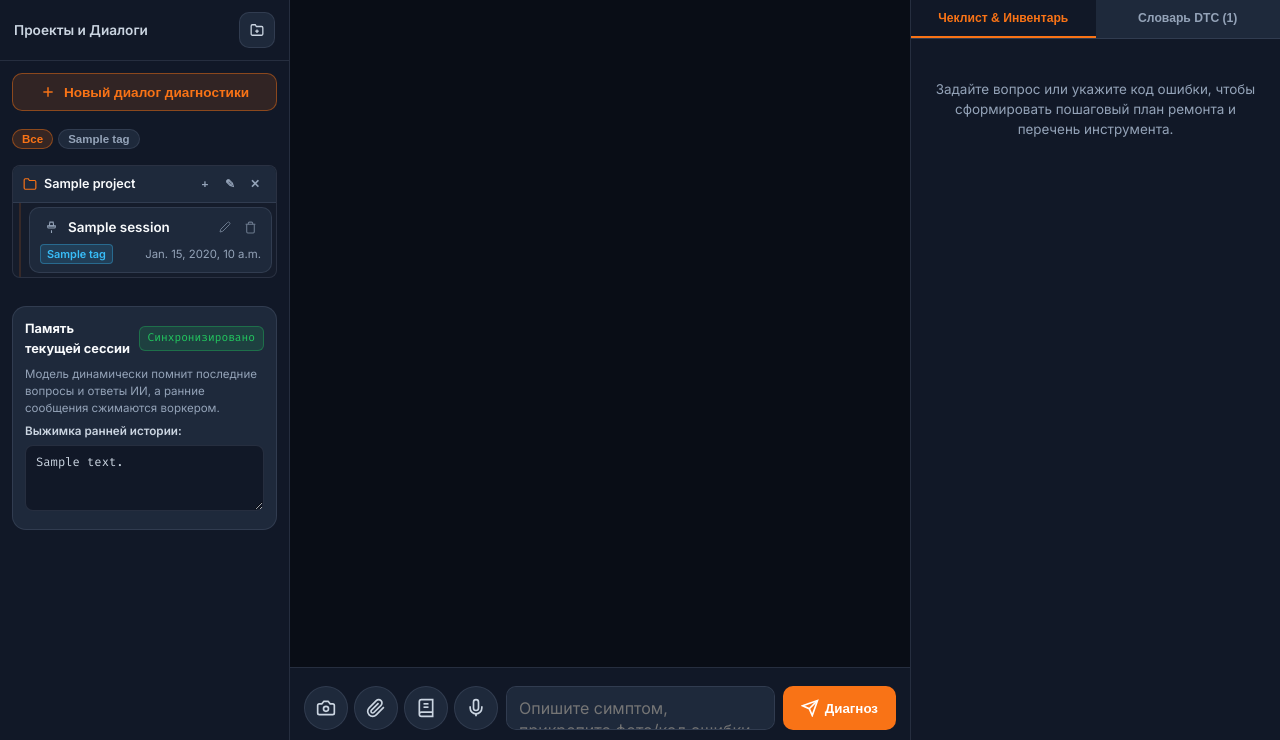
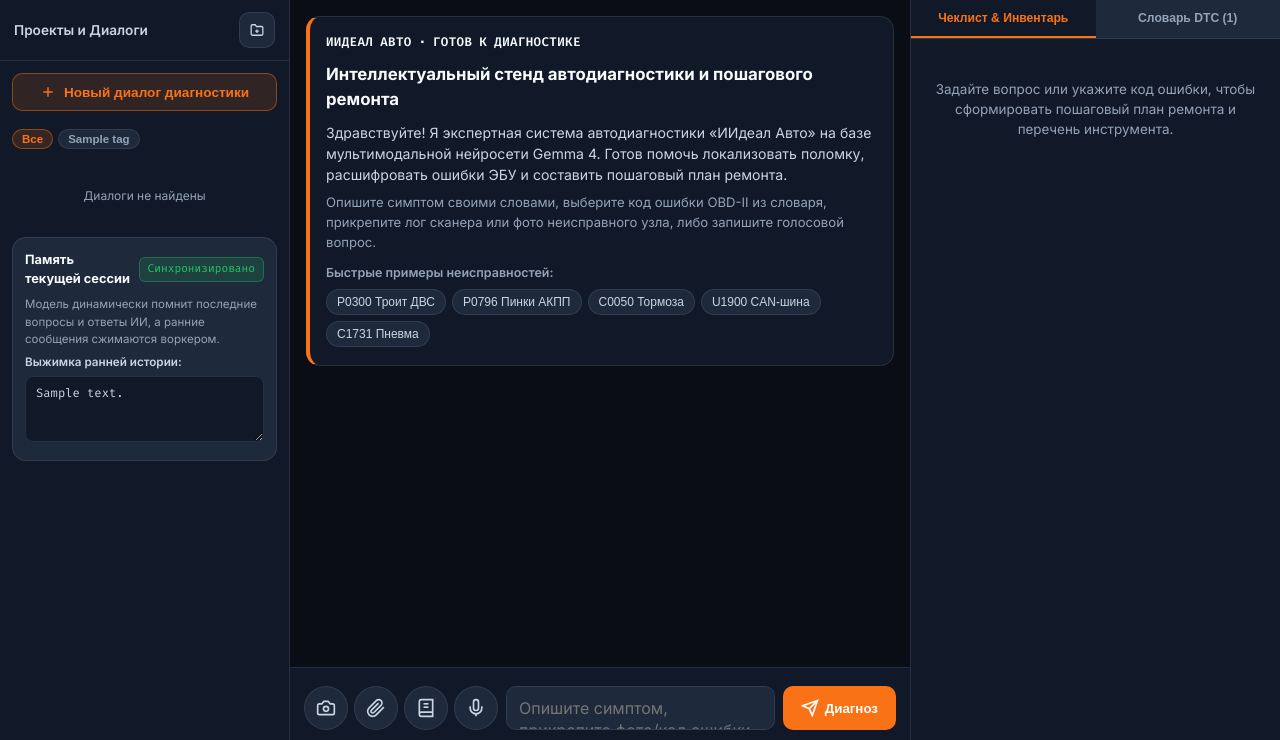
Before and after one commit to 11Maximus11/ExpertSystem_auto_diag, a Django app: template templates/diagnostics/index.html in a window 1280 px wide. Shown: the part 60-800 px from the top of the page. Run offline with Django 5.2, Linux system fonts and the light colour scheme; tables that the repository leaves empty hold one stand-in row (values such as "Sample post"); the template is opened without the code that fills it: values that come from a table or form of the project are taken from there, most other values are stand-ins (such as "Sample title", 1, 10 or a date in 2020).

Commit message:
Исправление динамического отображения новых чатов в проектах и вывод приветственного сообщения эксперта

```diff
--- a/diagnostics/views.py
+++ b/diagnostics/views.py
@@ -432,7 +432,7 @@
             tag=tag,
         )
         res = demo_sess.to_dict()
-        res["project_id"] = int(project_id) if (project_id and str(project_id).isdigit()) else None
+        res["project_id"] = int(project_id) if (project_id and str(project_id).isdigit()) else (project_id or None)
         res["is_demo"] = True
         return JsonResponse(res, status=201)
 
--- a/static/js/app.js
+++ b/static/js/app.js
@@ -718,6 +718,21 @@
     }
   }
 
+  function bindWelcomeChips(feed) {
+    if (!feed) return;
+    feed.querySelectorAll('.chip-scenario').forEach((btn) => {
+      btn.onclick = () => {
+        const q = btn.dataset.quickQuery;
+        const code = btn.dataset.quickCode;
+        if (code && !state.stagedCodes.includes(code)) {
+          state.stagedCodes.push(code);
+          renderStagingBar();
+        }
+        sendDiagnosticQuery(q);
+      };
+    });
+  }
+
   function renderEmptyState(feed) {
     if (!feed) return;
     feed.innerHTML = `
@@ -728,9 +743,11 @@
         <div class="diagnosis-verdict-title">
           <span>Интеллектуальный стенд автодиагностики и пошагового ремонта</span>
         </div>
-        <p style="font-size:0.88rem; color:var(--text-secondary); margin-bottom: 12px;">
-          Опишите симптом своими словами, выберите код ошибки OBD-II из словаря БД, прикрепите лог сканера,
-          запишите голосовой вопрос или сфотографируйте неисправный узел прямо через встроенную камеру / очки AR и VR.
+        <p style="font-size:0.88rem; color:var(--text-secondary); margin-bottom: 8px;">
+          Здравствуйте! Я экспертная система автодиагностики «ИИдеал Авто» на базе мультимодальной нейросети Gemma 4. Готов помочь локализовать поломку, расшифровать ошибки ЭБУ и составить пошаговый план ремонта.
+        </p>
+        <p style="font-size:0.82rem; color:var(--text-muted); margin-bottom: 12px;">
+          Опишите симптом своими словами, выберите код ошибки OBD-II из словаря, прикрепите лог сканера или фото неисправного узла, либо запишите голосовой вопрос.
         </p>
         <div style="font-size:0.78rem; font-weight:600; color:var(--text-muted); margin-bottom:6px;">Быстрые примеры неисправностей:</div>
         <div class="quick-scenarios" style="display:flex; flex-wrap:wrap; gap:6px;">
@@ -743,18 +760,7 @@
       </div>
     `;
 
-    feed.querySelectorAll('.chip-scenario').forEach((btn) => {
-      btn.addEventListener('click', () => {
-        const q = btn.dataset.quickQuery;
-        const code = btn.dataset.quickCode;
-        if (code && !state.stagedCodes.includes(code)) {
-          state.stagedCodes.push(code);
-          renderStagingBar();
-        }
-        sendDiagnosticQuery(q);
-      });
-    });
-
+    bindWelcomeChips(feed);
     updateSelectionToolbar();
   }
 
@@ -980,7 +986,16 @@
     if (arFeed) {
       arFeed.innerHTML = '';
       if (!messages || !messages.length) {
-        arFeed.innerHTML = '<div style="color:var(--text-secondary);font-size:0.85rem;">Диалог пуст. Введите вопрос или отправьте голосовой запрос/снимок узла.</div>';
+        arFeed.innerHTML = `
+          <div class="msg-card msg-assistant" data-welcome-placeholder="1">
+            <div class="msg-header">
+              <span class="msg-role-badge">AR/VR ПОМОЩНИК • ГОТОВ</span>
+            </div>
+            <p style="font-size:0.85rem; color:var(--text-secondary); margin:0;">
+              Здравствуйте! Наведите визир на узел автомобиля, сделайте снимок или задайте голосовой вопрос.
+            </p>
+          </div>
+        `;
       } else {
         messages.forEach((m) => {
           arFeed.appendChild(renderMessageElement(m));
@@ -1855,12 +1870,173 @@
     }
   }
 
+  // =========================================================================
+  // Рендеринг и обновление древовидной структуры проектов и сессий
+  // =========================================================================
+  function renderSessionItemHtml(s) {
+    const isCur = String(s.id) === String(state.currentSessionId);
+    const isPinned = Boolean(s.is_pinned);
+    return `
+      <div class="session-item clickable ${isCur ? 'active' : ''} ${isPinned ? 'pinned' : ''}" data-session-id="${s.id}">
+        <div class="session-row-main">
+          <button type="button" class="btn-pin-session ${isPinned ? 'active' : ''}" data-pin-session="${s.id}" title="${isPinned ? 'Открепить диалог' : 'Закрепить диалог'}">
+            <svg width="13" height="13" viewBox="0 0 24 24" fill="${isPinned ? 'currentColor' : 'none'}" stroke="currentColor" stroke-width="2">
+              <path d="M12 17v5"/><path d="M9 2h6l1 7H8l1-7z"/><path d="M5 9h14v2a2 2 0 0 1-2 2H7a2 2 0 0 1-2-2V9z"/>
+            </svg>
+          </button>
+          <span class="session-item-title" title="${escapeHtml(s.title || 'Новый диалог')}">${escapeHtml(s.title || 'Новый диалог')}</span>
+          <div class="session-item-actions">
+            <button type="button" class="btn-rename-session" data-rename-session="${s.id}" data-current-title="${escapeHtml(s.title || '')}" title="Переименовать диалог">
+              <svg width="12" height="12" viewBox="0 0 24 24" fill="none" stroke="currentColor" stroke-width="2">
+                <path d="M17 3a2.828 2.828 0 1 1 4 4L7.5 20.5 2 22l1.5-5.5L17 3z"/>
+              </svg>
+            </button>
+            <button type="button" class="btn-delete-session" data-delete-session="${s.id}" title="Удалить диалог" aria-label="Удалить диалог">
+              <svg width="13" height="13" viewBox="0 0 24 24" fill="none" stroke="currentColor" stroke-width="2">
+                <polyline points="3 6 5 6 21 6"/><path d="M19 6v14a2 2 0 0 1-2 2H7a2 2 0 0 1-2-2V6m3 0V4a2 2 0 0 1 2-2h4a2 2 0 0 1 2 2v2"/>
+              </svg>
+            </button>
+          </div>
+        </div>
+        <div class="session-row-sub">
+          ${
+            s.tag
+              ? `<span class="session-tag-badge" data-set-tag-session="${s.id}" data-current-tag="${escapeHtml(s.tag)}">${escapeHtml(s.tag)}</span>`
+              : `<button type="button" class="btn-set-tag" data-set-tag-session="${s.id}" title="Назначить тег">+ тег</button>`
+          }
+          <span class="session-sub-meta">${escapeHtml(s.updated_at || '')}</span>
+        </div>
+      </div>
+    `;
+  }
+
+  async function refreshSidebarProjects(tagFilter) {
+    if (tagFilter !== undefined) state.activeTag = tagFilter;
+    const projectsTreeEl = el('sidebarProjectsList');
+    const unassignedListEl = el('sessionsList');
+    const arSelectEl = el('arSessionSelect');
+
+    let projects = [];
+    let sessions = [];
+
+    if (state.isDemo) {
+      projects = state.demoProjects || [];
+      sessions = state.demoSessions || [];
+    } else {
+      try {
+        const [projResp, sessResp] = await Promise.all([
+          fetch('/api/projects/'),
+          fetch('/api/sessions/' + (state.activeTag ? `?tag=${encodeURIComponent(state.activeTag)}` : '')),
+        ]);
+        if (projResp.ok) {
+          const pData = await projResp.json();
+          projects = pData.projects || [];
+        }
+        if (sessResp.ok) {
+          const sData = await sessResp.json();
+          sessions = sData.sessions || [];
+        }
+      } catch (err) {
+        console.error('Ошибка загрузки проектов и сессий:', err);
+      }
+    }
+
+    // Построение карты сессий по проектам
+    const sessionsByProj = {};
+    const unassignedSessions = [];
+
+    sessions.forEach((s) => {
+      if (state.activeTag && s.tag !== state.activeTag) return;
+      if (s.project_id !== null && s.project_id !== undefined && !Number.isNaN(s.project_id)) {
+        const key = String(s.project_id);
+        if (!sessionsByProj[key]) sessionsByProj[key] = [];
+        if (!sessionsByProj[key].some((x) => String(x.id) === String(s.id))) {
+          sessionsByProj[key].push(s);
+        }
+      } else {
+        unassignedSessions.push(s);
+      }
+    });
+
+    projects.forEach((p) => {
+      const key = String(p.id);
+      if (!sessionsByProj[key]) sessionsByProj[key] = [];
+      (p.sessions || []).forEach((s) => {
+        if (state.activeTag && s.tag !== state.activeTag) return;
+        if (!sessionsByProj[key].some((x) => String(x.id) === String(s.id))) {
+          sessionsByProj[key].push(s);
+        }
+      });
+    });
+
+    // Рендеринг древовидного меню проектов в стиле AIBPMN
+    if (projectsTreeEl) {
+      if (projects.length === 0) {
+        projectsTreeEl.innerHTML = '';
+      } else {
+        projectsTreeEl.innerHTML = projects
+          .map((p) => {
+            const pSessions = sessionsByProj[String(p.id)] || [];
+            const chatsHtml =
+              pSessions.length === 0
+                ? `<div class="sidebar-empty-hint">Нет диалогов в проекте</div>`
+                : pSessions.map((s) => renderSessionItemHtml(s)).join('');
+
+            return `
+              <div class="project-group" data-project-id="${p.id}">
+                <div class="project-header" data-project-id="${p.id}">
+                  <span class="project-title" title="${escapeHtml(p.name)}">
+                    <svg width="14" height="14" viewBox="0 0 24 24" fill="none" stroke="currentColor" stroke-width="2" style="flex-shrink:0; color:var(--accent-orange);">
+                      <path d="M22 19a2 2 0 0 1-2 2H4a2 2 0 0 1-2-2V5a2 2 0 0 1 2-2h5l2 3h9a2 2 0 0 1 2 2z"/>
+                    </svg>
+                    <span class="project-title-text">${escapeHtml(p.name)}</span>
+                    <span class="project-count-pill">${pSessions.length}</span>
+                  </span>
+                  <div class="project-actions">
+                    <button type="button" class="action-btn action-add-chat" data-project-id="${p.id}" title="Новый диалог в проекте">+</button>
+                    <button type="button" class="action-btn action-edit-project" data-project-id="${p.id}" data-project-name="${escapeHtml(p.name)}" title="Переименовать проект">✎</button>
+                    <button type="button" class="action-btn action-delete-project" data-project-id="${p.id}" data-project-name="${escapeHtml(p.name)}" title="Удалить проект">✕</button>
+                  </div>
+                </div>
+                <div class="project-chats">
+                  ${chatsHtml}
+                </div>
+              </div>
+            `;
+          })
+          .join('');
+      }
+    }
+
+    // Рендеринг диалогов вне проектов
+    if (unassignedListEl) {
+      if (unassignedSessions.length === 0 && projects.length === 0) {
+        unassignedListEl.innerHTML = `<div style="padding:16px 8px; color:var(--text-muted); font-size:0.75rem; text-align:center;">Диалоги не найдены</div>`;
+      } else {
+        unassignedListEl.innerHTML = unassignedSessions.map((s) => renderSessionItemHtml(s)).join('');
+      }
+    }
+
+    // Обновление селектора сессий в AR HUD
+    if (arSelectEl) {
+      const allFiltered = sessions.filter((s) => !state.activeTag || s.tag === state.activeTag);
+      arSelectEl.innerHTML = allFiltered
+        .map(
+          (s) =>
+            `<option value="${s.id}" ${String(s.id) === String(state.currentSessionId) ? 'selected' : ''}>${escapeHtml(s.title || 'Диалог #' + s.id)}</option>`
+        )
+        .join('');
+    }
+  }
+  window._refreshSidebarProjects = refreshSidebarProjects;
+
   async function createNewSession(projectId) {
     if (state.isDemo) {
       const newId = 'demo-sess-' + Date.now();
+      const projIdVal = projectId ? (isNaN(Number(projectId)) ? projectId : Number(projectId)) : null;
       const newSess = {
         id: newId,
-        project_id: projectId ? Number(projectId) : null,
+        project_id: projIdVal,
         title: 'Новый диалог ' + (state.demoSessions.length + 1),
         tag: '',
         is_pinned: false,
@@ -1877,9 +2053,9 @@
 
     const body = {};
     if (projectId) {
-      body.project_id = Number(projectId);
+      body.project_id = isNaN(Number(projectId)) ? projectId : Number(projectId);
     } else if (state.activeProjectId) {
-      body.project_id = Number(state.activeProjectId);
+      body.project_id = isNaN(Number(state.activeProjectId)) ? state.activeProjectId : Number(state.activeProjectId);
     }
     try {
       const resp = await fetch('/api/sessions/', {
@@ -1925,152 +2101,8 @@
       });
     });
 
-    // =========================================================================
-    // Управление проектами и сессиями (Древовидная структура AIBPMN, Закрепление, Переименование, Теги)
-    // =========================================================================
-    async function refreshSidebarProjects(tagFilter) {
-      if (tagFilter !== undefined) state.activeTag = tagFilter;
-      const projectsTreeEl = el('sidebarProjectsList');
-      const unassignedListEl = el('sessionsList');
-      const arSelectEl = el('arSessionSelect');
-
-      let projects = [];
-      let sessions = [];
-
-      if (state.isDemo) {
-        projects = state.demoProjects || [];
-        sessions = state.demoSessions || [];
-      } else {
-        try {
-          const [projResp, sessResp] = await Promise.all([
-            fetch('/api/projects/'),
-            fetch('/api/sessions/' + (state.activeTag ? `?tag=${encodeURIComponent(state.activeTag)}` : '')),
-          ]);
-          if (projResp.ok) {
-            const pData = await projResp.json();
-            projects = pData.projects || [];
-          }
-          if (sessResp.ok) {
-            const sData = await sessResp.json();
-            sessions = sData.sessions || [];
-          }
-        } catch (err) {
-          console.error('Ошибка загрузки проектов и сессий:', err);
-        }
-      }
-
-      // Построение карты сессий по проектам
-      const sessionsByProj = {};
-      const unassignedSessions = [];
-
-      sessions.forEach((s) => {
-        if (state.activeTag && s.tag !== state.activeTag) return;
-        if (s.project_id) {
-          if (!sessionsByProj[s.project_id]) sessionsByProj[s.project_id] = [];
-          sessionsByProj[s.project_id].push(s);
-        } else {
-          unassignedSessions.push(s);
-        }
-      });
-
-      // Рендеринг древовидного меню проектов в стиле AIBPMN
-      if (projectsTreeEl) {
-        if (projects.length === 0) {
-          projectsTreeEl.innerHTML = '';
-        } else {
-          projectsTreeEl.innerHTML = projects
-            .map((p) => {
-              const pSessions =
-                sessionsByProj[p.id] ||
-                (p.sessions || []).filter((s) => !state.activeTag || s.tag === state.activeTag);
-              const chatsHtml =
-                pSessions.length === 0
-                  ? `<div class="sidebar-empty-hint">Нет диалогов в проекте</div>`
-                  : pSessions.map((s) => renderSessionItemHtml(s)).join('');
-
-              return `
-                <div class="project-group" data-project-id="${p.id}">
-                  <div class="project-header" data-project-id="${p.id}">
-                    <span class="project-title" title="${escapeHtml(p.name)}">
-                      <svg width="14" height="14" viewBox="0 0 24 24" fill="none" stroke="currentColor" stroke-width="2" style="flex-shrink:0; color:var(--accent-orange);">
-                        <path d="M22 19a2 2 0 0 1-2 2H4a2 2 0 0 1-2-2V5a2 2 0 0 1 2-2h5l2 3h9a2 2 0 0 1 2 2z"/>
-                      </svg>
-                      <span class="project-title-text">${escapeHtml(p.name)}</span>
-                      <span class="project-count-pill">${pSessions.length}</span>
-                    </span>
-                    <div class="project-actions">
-                      <button type="button" class="action-btn action-add-chat" data-project-id="${p.id}" title="Новый диалог в проекте">+</button>
-                      <button type="button" class="action-btn action-edit-project" data-project-id="${p.id}" data-project-name="${escapeHtml(p.name)}" title="Переименовать проект">✎</button>
-                      <button type="button" class="action-btn action-delete-project" data-project-id="${p.id}" data-project-name="${escapeHtml(p.name)}" title="Удалить проект">✕</button>
-                    </div>
-                  </div>
-                  <div class="project-chats">
-                    ${chatsHtml}
-                  </div>
-                </div>
-              `;
-            })
-            .join('');
-        }
-      }
-
-      // Рендеринг диалогов вне проектов (без упоминания OBD-II)
-      if (unassignedListEl) {
-        if (unassignedSessions.length === 0 && projects.length === 0) {
-          unassignedListEl.innerHTML = `<div style="padding:16px 8px; color:var(--text-muted); font-size:0.75rem; text-align:center;">Диалоги не найдены</div>`;
-        } else {
-          unassignedListEl.innerHTML = unassignedSessions.map((s) => renderSessionItemHtml(s)).join('');
-        }
-      }
-
-      // Обновление селектора сессий в AR HUD
-      if (arSelectEl) {
-        const allFiltered = sessions.filter((s) => !state.activeTag || s.tag === state.activeTag);
-        arSelectEl.innerHTML = allFiltered
-          .map(
-            (s) =>
-              `<option value="${s.id}" ${String(s.id) === String(state.currentSessionId) ? 'selected' : ''}>${escapeHtml(s.title || 'Диалог #' + s.id)}</option>`
-          )
-          .join('');
-      }
-    }
-
-    function renderSessionItemHtml(s) {
-      const isCur = String(s.id) === String(state.currentSessionId);
-      const isPinned = Boolean(s.is_pinned);
-      return `
-        <div class="session-item clickable ${isCur ? 'active' : ''} ${isPinned ? 'pinned' : ''}" data-session-id="${s.id}">
-          <div class="session-row-main">
-            <button type="button" class="btn-pin-session ${isPinned ? 'active' : ''}" data-pin-session="${s.id}" title="${isPinned ? 'Открепить диалог' : 'Закрепить диалог'}">
-              <svg width="13" height="13" viewBox="0 0 24 24" fill="${isPinned ? 'currentColor' : 'none'}" stroke="currentColor" stroke-width="2">
-                <path d="M12 17v5"/><path d="M9 2h6l1 7H8l1-7z"/><path d="M5 9h14v2a2 2 0 0 1-2 2H7a2 2 0 0 1-2-2V9z"/>
-              </svg>
-            </button>
-            <span class="session-item-title" title="${escapeHtml(s.title || 'Новый диалог')}">${escapeHtml(s.title || 'Новый диалог')}</span>
-            <div class="session-item-actions">
-              <button type="button" class="btn-rename-session" data-rename-session="${s.id}" data-current-title="${escapeHtml(s.title || '')}" title="Переименовать диалог">
-                <svg width="12" height="12" viewBox="0 0 24 24" fill="none" stroke="currentColor" stroke-width="2">
-                  <path d="M17 3a2.828 2.828 0 1 1 4 4L7.5 20.5 2 22l1.5-5.5L17 3z"/>
-                </svg>
-              </button>
-              <button type="button" class="btn-delete-session" data-delete-session="${s.id}" title="Удалить диалог" aria-label="Удалить диалог">
-                <svg width="13" height="13" viewBox="0 0 24 24" fill="none" stroke="currentColor" stroke-width="2">
-                  <polyline points="3 6 5 6 21 6"/><path d="M19 6v14a2 2 0 0 1-2 2H7a2 2 0 0 1-2-2V6m3 0V4a2 2 0 0 1 2-2h4a2 2 0 0 1 2 2v2"/>
-                </svg>
-              </button>
-            </div>
-          </div>
-          <div class="session-row-sub">
-            ${
-              s.tag
-                ? `<span class="session-tag-badge" data-set-tag-session="${s.id}" data-current-tag="${escapeHtml(s.tag)}">${escapeHtml(s.tag)}</span>`
-                : `<button type="button" class="btn-set-tag" data-set-tag-session="${s.id}" title="Назначить тег">+ тег</button>`
-            }
-            <span class="session-sub-meta">${escapeHtml(s.updated_at || '')}</span>
-          </div>
-        </div>
-      `;
-    }
+    // Привязка кликов к сценариям на приветственной карточке
+    bindWelcomeChips(el('chatFeed'));
 
     // Создание новой сессии
     el('btnNewSession')?.addEventListener('click', async () => {
--- a/templates/diagnostics/index.html
+++ b/templates/diagnostics/index.html
@@ -242,7 +242,28 @@
 
       <!-- Лента сообщений и карточек ремонта -->
       <div class="chat-feed" id="chatFeed" role="log" aria-live="polite">
-        <!-- Заполняется динамически через JS -->
+        <div class="msg-card msg-assistant" data-welcome-placeholder="1">
+          <div class="msg-header">
+            <span class="msg-role-badge">ИИДЕАЛ АВТО • ГОТОВ К ДИАГНОСТИКЕ</span>
+          </div>
+          <div class="diagnosis-verdict-title">
+            <span>Интеллектуальный стенд автодиагностики и пошагового ремонта</span>
+          </div>
+          <p style="font-size:0.88rem; color:var(--text-secondary); margin-bottom: 8px;">
+            Здравствуйте! Я экспертная система автодиагностики «ИИдеал Авто» на базе мультимодальной нейросети Gemma 4. Готов помочь локализовать поломку, расшифровать ошибки ЭБУ и составить пошаговый план ремонта.
+          </p>
+          <p style="font-size:0.82rem; color:var(--text-muted); margin-bottom: 12px;">
+            Опишите симптом своими словами, выберите код ошибки OBD-II из словаря, прикрепите лог сканера или фото неисправного узла, либо запишите голосовой вопрос.
+          </p>
+          <div style="font-size:0.78rem; font-weight:600; color:var(--text-muted); margin-bottom:6px;">Быстрые примеры неисправностей:</div>
+          <div class="quick-scenarios" style="display:flex; flex-wrap:wrap; gap:6px;">
+            <button type="button" class="chip-scenario" data-quick-query="Двигатель троит на холостых, мигает Check Engine, ошибка P0300" data-quick-code="P0300">P0300 Троит ДВС</button>
+            <button type="button" class="chip-scenario" data-quick-query="Жёсткие пинки АКПП при переключении с 1 на 2 передачу, код P0796" data-quick-code="P0796">P0796 Пинки АКПП</button>
+            <button type="button" class="chip-scenario" data-quick-query="Педаль тормоза стала мягкой и проваливается, ошибка C0050" data-quick-code="C0050">C0050 Тормоза</button>
+            <button type="button" class="chip-scenario" data-quick-query="Потеря связи по шине CAN с блоком управления, ошибка U1900" data-quick-code="U1900">U1900 CAN-шина</button>
+            <button type="button" class="chip-scenario" data-quick-query="Пневмоподвеска не поднимает кузов, ошибка компрессора C1731" data-quick-code="C1731">C1731 Пневма</button>
+          </div>
+        </div>
       </div>
 
       <!-- Нижний док мультимодального ввода -->
@@ -464,8 +485,13 @@
       </div>
       <div class="ar-window-content">
         <div id="arAssistantFeed" style="margin-bottom: 12px; max-height: calc(65vh - 120px); overflow-y:auto;">
-          <div style="color: var(--text-secondary); font-size: 0.85rem;">
-            Наведите визир на узел авто или введите вопрос. Чеклисты синхронизированы с сессией.
+          <div class="msg-card msg-assistant" data-welcome-placeholder="1">
+            <div class="msg-header">
+              <span class="msg-role-badge">AR/VR ПОМОЩНИК • ГОТОВ</span>
+            </div>
+            <p style="font-size:0.85rem; color:var(--text-secondary); margin:0;">
+              Здравствуйте! Наведите визир на узел автомобиля, сделайте снимок или задайте голосовой вопрос.
+            </p>
           </div>
         </div>
 
```
